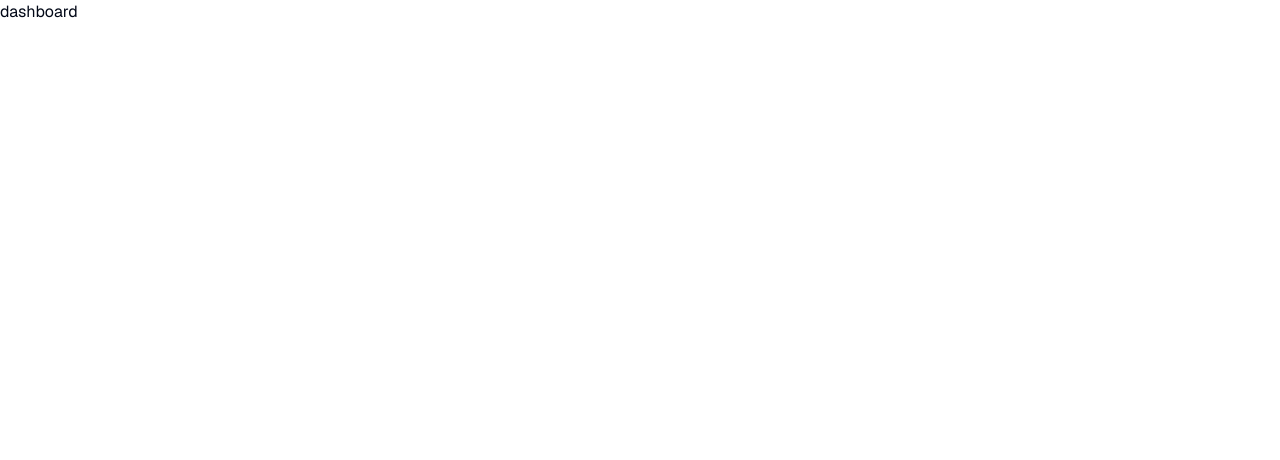
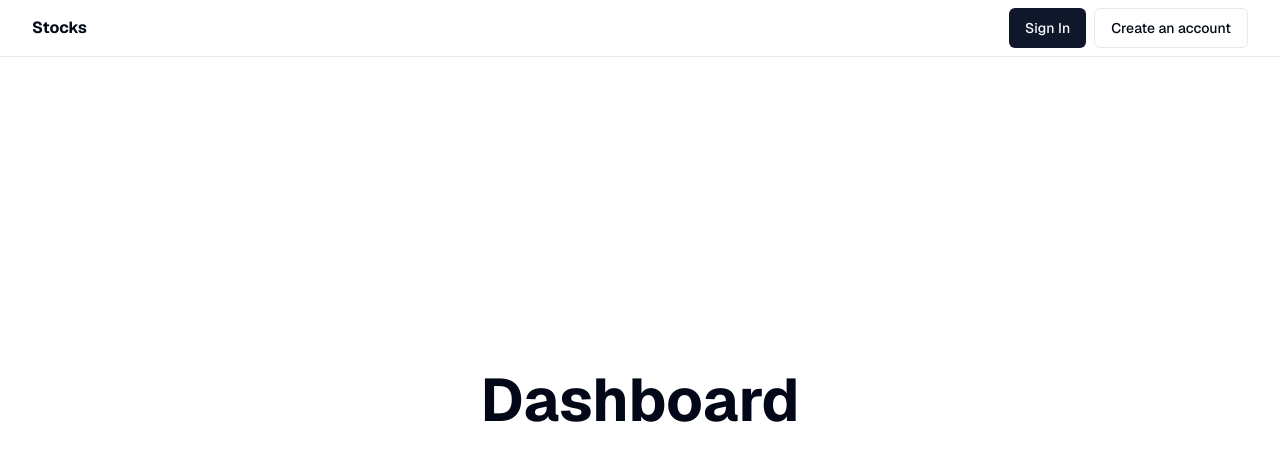
Before and after one commit to wassim-triki/stock-management-fullstack, a Next.js app in the folder frontend/: page /dashboard in a window 1280 px wide. Shown: the top 460 px of the page. Built offline with nearby package versions, Linux system fonts and the light colour scheme.

Commit message:
setup dashbaord route

```diff
--- a/frontend/src/components/login.tsx
+++ b/frontend/src/components/login.tsx
@@ -69,7 +69,7 @@ function Login() {
       // description: "Your being redirected to Home...",
       action: <ToastAction altText="Okay">Okay</ToastAction>,
     });
-    router.push("/protected");
+    router.push("/dashboard");
   }
   return (
     <>
--- a/frontend/src/pages/dashboard.tsx
+++ b/frontend/src/pages/dashboard.tsx
@@ -1,7 +1,14 @@
+import MainLayout from "@/components/main-layout";
 import React from "react";
 
 function dashboard() {
-  return <div>dashboard</div>;
+  return (
+    <MainLayout>
+      <div className="absolute left-0 top-0 flex h-screen w-full items-center justify-center text-6xl font-bold">
+        Dashboard
+      </div>
+    </MainLayout>
+  );
 }
 
 export default dashboard;
--- a/frontend/src/pages/login/index.tsx
+++ b/frontend/src/pages/login/index.tsx
@@ -8,11 +8,9 @@ import LoginComponent from "@/components/login";
 function Login({ title, description }: { title: string; description: string }) {
   return (
     <MainLayout title={title}>
-      <RegistrationLayout>
-        <AuthLayout title={title} description={description}>
-          <LoginComponent />
-        </AuthLayout>
-      </RegistrationLayout>
+      <AuthLayout title={title} description={description}>
+        <LoginComponent />
+      </AuthLayout>
     </MainLayout>
   );
 }
```
